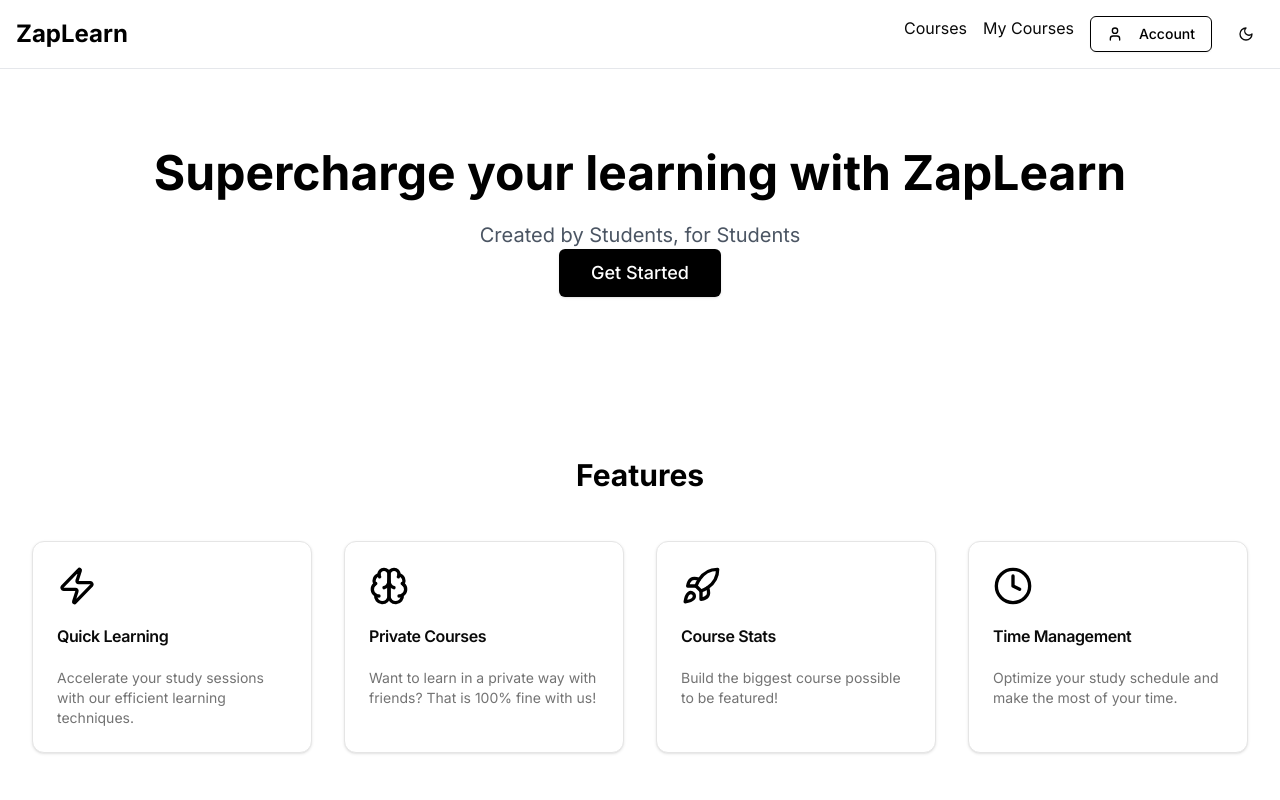
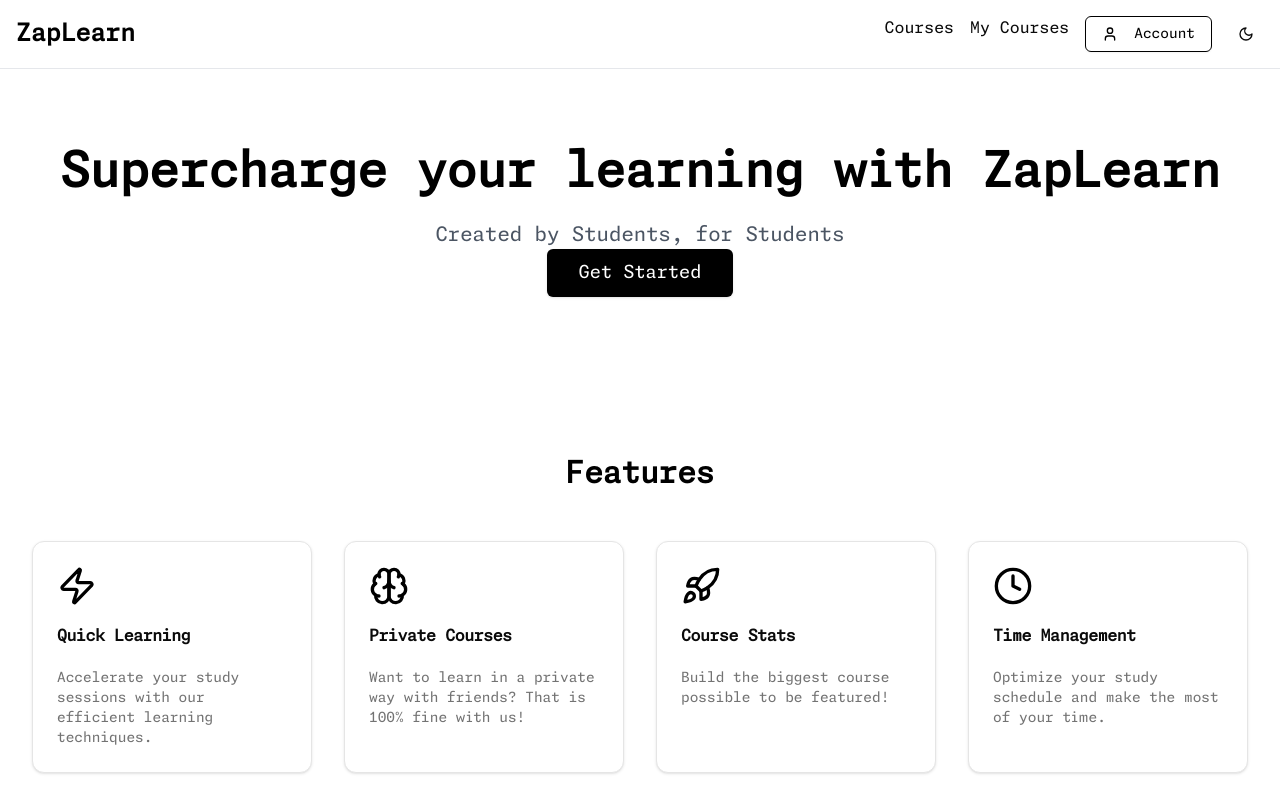
Before and after one commit to snowypy/SuperStudy-Frontend, a Next.js app: page / in a window 1280 px wide. Shown: the top 800 px of the page. Built offline with nearby package versions, Linux system fonts and the light colour scheme.

Commit message:
use Monaspace Neon font :)

```diff
--- a/app/layout.tsx
+++ b/app/layout.tsx
@@ -2,6 +2,7 @@ import './globals.css'
 import './global-styles.css'
 import { Inter } from 'next/font/google'
 import { ThemeProvider } from '@/lib/theme-provider'
+import localFont from 'next/font/local';
 import Header from "@/app/components/header";
 import Footer from "@/app/components/footer";
 
@@ -12,6 +13,17 @@ export const metadata = {
     description: 'Learn quick + fast ❤️',
 }
 
+const monaspacekrypton = localFont({
+    src: [
+        {
+            path: '../public/fonts/MonaspaceNeon-Regular.woff',
+            weight: '400',
+            style: 'normal',
+        }
+    ],
+    variable: '--font-krypton'
+});
+
 export default function RootLayout({
     children
 }: {
@@ -19,7 +31,7 @@ export default function RootLayout({
 }) {
     return (
         <html lang="en">
-        <body className={inter.className}>
+        <body className={monaspacekrypton.className}>
         <ThemeProvider>
             <Header />
             <div className="min-h-screen bg-white dark:bg-gray-900 text-black dark:text-white transition-colors duration-300">
```
